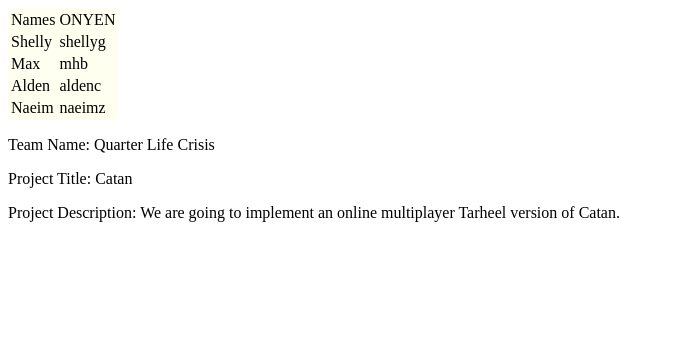
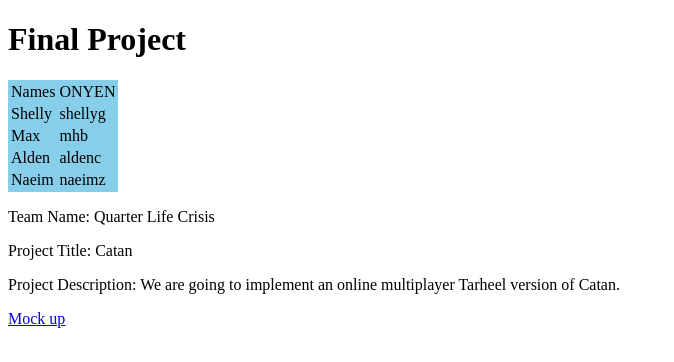
Before and after one commit to aldencaron/FinalProject426, a plain HTML site: page index.html in a window 1280 px wide. Shown: the whole page, without its empty margins (0-674 px from the left). Drawn offline with Linux system fonts and the light colour scheme.

Commit message:
whatever

```diff
--- a/index.html
+++ b/index.html
@@ -6,11 +6,12 @@
 
         <style>
             #logistics {
-                background-color: ivory;
+                background-color: skyblue;
             }
         </style>
     </head>
     <body>
+        <h1>Final Project</h1>
         <table id="logistics">
             <tr>
                 <td> Names</td>
@@ -39,5 +40,7 @@
     <p>Project Description: We are going to implement an online multiplayer Tarheel
     version of Catan. </p>
 
+    <a href="TarHeelSettlers_Mockup.html"> Mock up</a>
+
     </body>
 </html>
```
